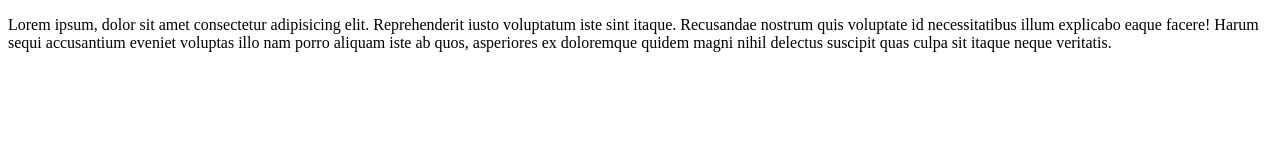
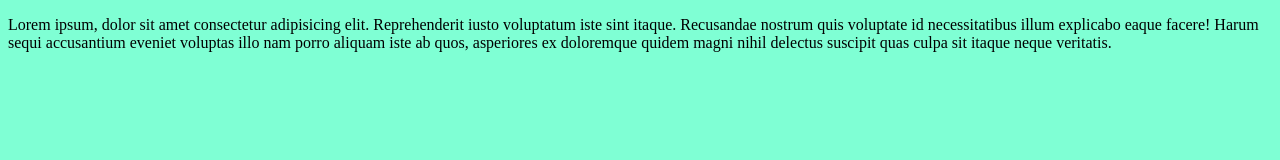
Before and after one commit to NazmulHossainshimul/PGDIT, a plain HTML site: page index.html in a window 1280 px wide. Drawn offline with Linux system fonts and the light colour scheme.

Commit message:
added css

```diff
--- /dev/null
+++ b/index.css
@@ -0,0 +1,3 @@
+body{
+    background-color: aquamarine;
+}
--- a/index.html
+++ b/index.html
@@ -4,6 +4,7 @@
     <meta charset="UTF-8">
     <meta name="viewport" content="width=device-width, initial-scale=1.0">
     <title>Document</title>
+    <link rel="stylesheet" href="index.css">
 </head>
 <body>
     <p>Lorem ipsum, dolor sit amet consectetur adipisicing elit. Reprehenderit iusto voluptatum iste sint itaque. Recusandae nostrum quis voluptate id necessitatibus illum explicabo eaque facere! Harum sequi accusantium eveniet voluptas illo nam porro aliquam iste ab quos, asperiores ex doloremque quidem magni nihil delectus suscipit quas culpa sit itaque neque veritatis.</p>
```
